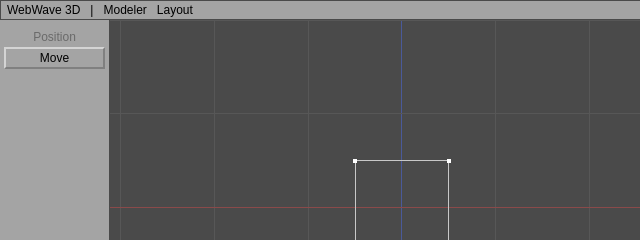
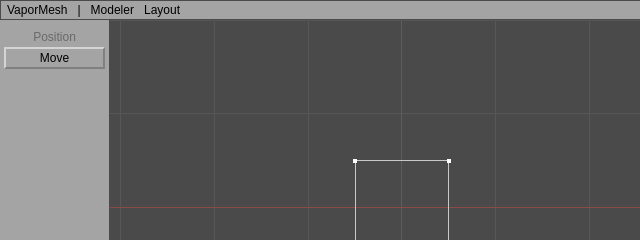
Before and after one commit to delcodigo/vapormesh, a website built with Vite: page index.html in a window 1280 px wide. Shown: the top 240 px of the page, 0-640 px from the left. Built offline with nearby package versions, Linux system fonts and the light colour scheme.

Commit message:
Rename project to VaporMesh and add LightWave-inspiration disclaimer

```diff
--- a/index.html
+++ b/index.html
@@ -3,7 +3,7 @@
   <head>
     <meta charset="UTF-8" />
     <meta name="viewport" content="width=device-width, initial-scale=1.0" />
-    <title>WebWave 3D</title>
+    <title>VaporMesh</title>
   </head>
   <body>
     <div id="app"></div>
--- a/package.json
+++ b/package.json
@@ -1,9 +1,9 @@
 {
-  "name": "webwave-3d",
+  "name": "vapormesh",
   "version": "0.0.1",
   "private": true,
   "type": "module",
-  "description": "A web port of mid-90s LightWave 3D-style modeling, layout and rendering, in TypeScript",
+  "description": "A web-based 3D modeler and layout tool in the spirit of mid-90s software, with a vaporwave look, in TypeScript",
   "scripts": {
     "dev": "vite",
     "build": "tsc --noEmit && vite build",
--- a/src/main.ts
+++ b/src/main.ts
@@ -20,7 +20,7 @@ const move = new MoveTool(state);
 
 const app = document.getElementById('app')!;
 app.innerHTML = `
-  <div class="menubar">WebWave 3D &nbsp; | &nbsp; Modeler &nbsp; Layout</div>
+  <div class="menubar">VaporMesh &nbsp; | &nbsp; Modeler &nbsp; Layout</div>
   <div class="workspace">
     <div class="toolpanel">
       <div class="section">Position</div>
```
Also changed, not shown: README.md, design/1995-LW40-LayoutAmiga.width-800.png (deleted), design/1995-LW40-ModelerAmiga.width-800.png (deleted), design/1995-LW40-layout.width-800.png (deleted), design/1995-LW40-modeler.width-800.png (deleted), 2 other files.
